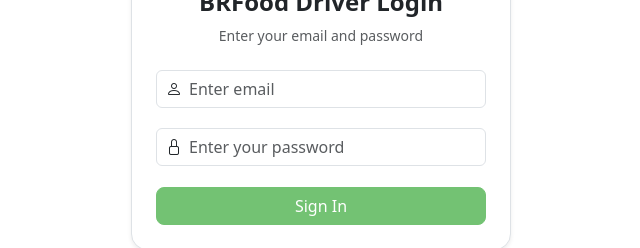
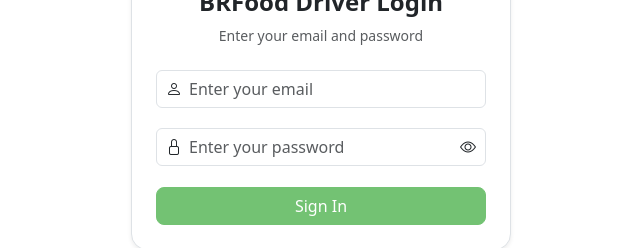
Before and after one commit to omsoftware2027/brf_driver_npm, an Angular app: page /auth/login in a window 1280 px wide. Shown: the part 208-456 px from the top of the page, without its empty margins (319-959 px from the left). Built offline with nearby package versions, Linux system fonts and the light colour scheme.

Commit message:
login page password visibility toggle

```diff
--- a/src/app/features/auth/login/login.component.html
+++ b/src/app/features/auth/login/login.component.html
@@ -14,7 +14,7 @@
                             <i class="bi bi-person"></i>
                         </span>
                         <input type="text" formControlName="email" class="form-control" style="padding-left: 2rem;"
-                            placeholder="Enter email">
+                            placeholder="Enter your email">
                     </div>
                     <div class="text-danger small">
                         <div class="fs-8"
@@ -27,8 +27,11 @@
                         <span class="position-absolute" style="top: 7px; left: 10px">
                             <i class="bi bi-lock"></i>
                         </span>
-                        <input type="password" formControlName="password" class="form-control"
+                        <input [type]="showPassword ? 'text' : 'password'" formControlName="password" class="form-control"
                             style="padding-left: 2rem;" placeholder="Enter your password">
+                        <span (click)="showPassword = !showPassword" class="position-absolute" style="top: 7px; right: 10px">
+                            <i class="bi" [ngClass]="showPassword? 'bi-eye-slash' : 'bi-eye'"></i>
+                        </span>
                     </div>
                     <div class="text-danger small"
                         [ngStyle]="{ 'visibility': (password?.touched && (password?.errors?.['required'] || password?.errors?.['minlength'] )) ? 'visible' : 'hidden' }">
--- a/src/app/features/auth/login/login.component.ts
+++ b/src/app/features/auth/login/login.component.ts
@@ -24,6 +24,7 @@ export class LoginComponent {
 
   userInfo: any = {};
 
+  showPassword: boolean = false;
 
   @ViewChildren('otpInput') otpInputs!: QueryList<ElementRef>;
 
```
